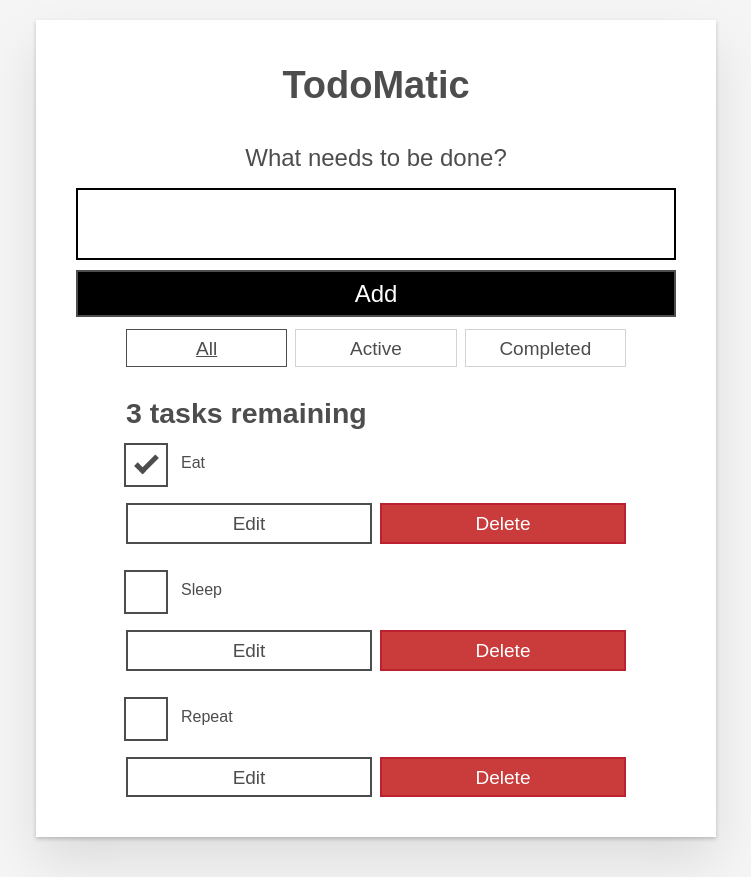
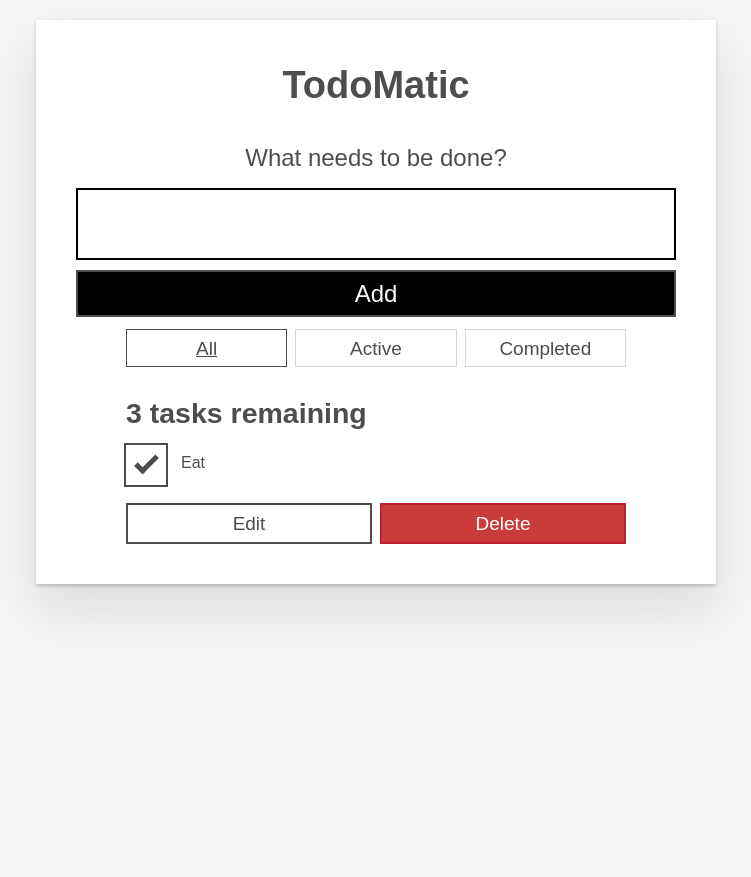
Before and after one commit to montano-lj/MQ1_Montano_LoveJoy_TaskLists, a React (Create React App) app in the folder todo_list/: page / in a window 1280 px wide. Shown: the whole page, without its empty margins (264-1015 px from the left). After the commit the page ends 800 px from the top, so only its background shows below. Built offline with nearby package versions, Linux system fonts and the light colour scheme.

Commit message:
Defining our first component

```diff
--- a/todo_list/src/App.js
+++ b/todo_list/src/App.js
@@ -1,3 +1,4 @@
+import Todo from "./components/Todo";
 
 function App(props) {
   return (
@@ -45,54 +46,7 @@
         className="todo-list stack-large stack-exception"
         aria-labelledby="list-heading"
       >
-        <li className="todo stack-small">
-          <div className="c-cb">
-            <input id="todo-0" type="checkbox" defaultChecked={true} />
-            <label className="todo-label" htmlFor="todo-0">
-              Eat
-            </label>
-          </div>
-          <div className="btn-group">
-            <button type="button" className="btn">
-              Edit <span className="visually-hidden">Eat</span>
-            </button>
-            <button type="button" className="btn btn__danger">
-              Delete <span className="visually-hidden">Eat</span>
-            </button>
-          </div>
-        </li>
-        <li className="todo stack-small">
-          <div className="c-cb">
-            <input id="todo-1" type="checkbox" />
-            <label className="todo-label" htmlFor="todo-1">
-              Sleep
-            </label>
-          </div>
-          <div className="btn-group">
-            <button type="button" className="btn">
-              Edit <span className="visually-hidden">Sleep</span>
-            </button>
-            <button type="button" className="btn btn__danger">
-              Delete <span className="visually-hidden">Sleep</span>
-            </button>
-          </div>
-        </li>
-        <li className="todo stack-small">
-          <div className="c-cb">
-            <input id="todo-2" type="checkbox" />
-            <label className="todo-label" htmlFor="todo-2">
-              Repeat
-            </label>
-          </div>
-          <div className="btn-group">
-            <button type="button" className="btn">
-              Edit <span className="visually-hidden">Repeat</span>
-            </button>
-            <button type="button" className="btn btn__danger">
-              Delete <span className="visually-hidden">Repeat</span>
-            </button>
-          </div>
-        </li>
+        <Todo/>
       </ul>
     </div>
   );
--- /dev/null
+++ b/todo_list/src/components/Todo.js
@@ -0,0 +1,22 @@
+const Todo = () => {
+    return(
+        <li className="todo stack-small">
+        <div className="c-cb">
+          <input id="todo-0" type="checkbox" defaultChecked={true} />
+          <label className="todo-label" htmlFor="todo-0">
+            Eat
+          </label>
+        </div>
+        <div className="btn-group">
+          <button type="button" className="btn">
+            Edit <span className="visually-hidden">Eat</span>
+          </button>
+          <button type="button" className="btn btn__danger">
+            Delete <span className="visually-hidden">Eat</span>
+          </button>
+        </div>
+      </li>
+    );
+}
+
+export default Todo;
```
